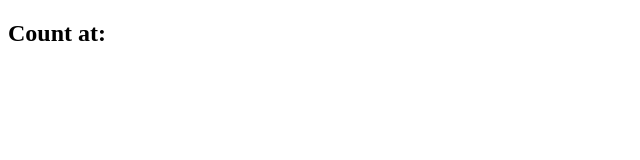
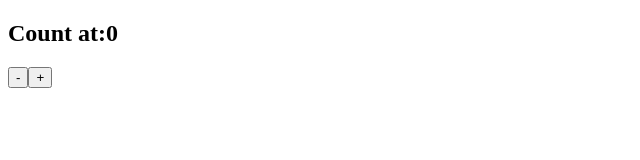
Before and after one commit to bobbyDeepak1415/deskTop_001, a React (Vite) app: page / in a window 1280 px wide. Shown: the top 160 px of the page, without its empty margins (0-640 px from the left). Built offline with nearby package versions, Linux system fonts and the light colour scheme.

Commit message:
setup done

```diff
--- a/src/App.jsx
+++ b/src/App.jsx
@@ -1,17 +1,17 @@
-import { useDispatch, useSelector } from "react-redux"
-import { decrement } from "./redux/CounterSlice"
+import { useDispatch, useSelector } from "react-redux";
+import { decrement, increment } from "./redux/CounterSlice";
 
 const App = () => {
-
-
-
+  const count = useSelector((state) => state.counter.count);
+  const dispatch = useDispatch();
 
   return (
     <div>
+      <h2>Count at:{count}</h2>
+      <button onClick={() => dispatch(decrement())}>-</button>
+      <button onClick={() => dispatch(increment())}>+</button>
+    </div>
+  );
+};
 
-    <h2>Count at:{}</h2>
-    </div>
-  )
-}
-
-export default App
+export default App;
--- a/src/redux/CounterSlice.jsx
+++ b/src/redux/CounterSlice.jsx
@@ -8,12 +8,15 @@ export const CounterSlice = createSlice({
   name: "counter",
   initialState,
   reducers: {
+    increment: (state) => {
+      state.count += 1;
+    },
     decrement: (state) => {
       state.count -= 1;
     },
   },
 });
 
-export const { decrement } = CounterSlice.actions;
+export const { increment, decrement } = CounterSlice.actions;
 
 export default CounterSlice.reducer;
```
